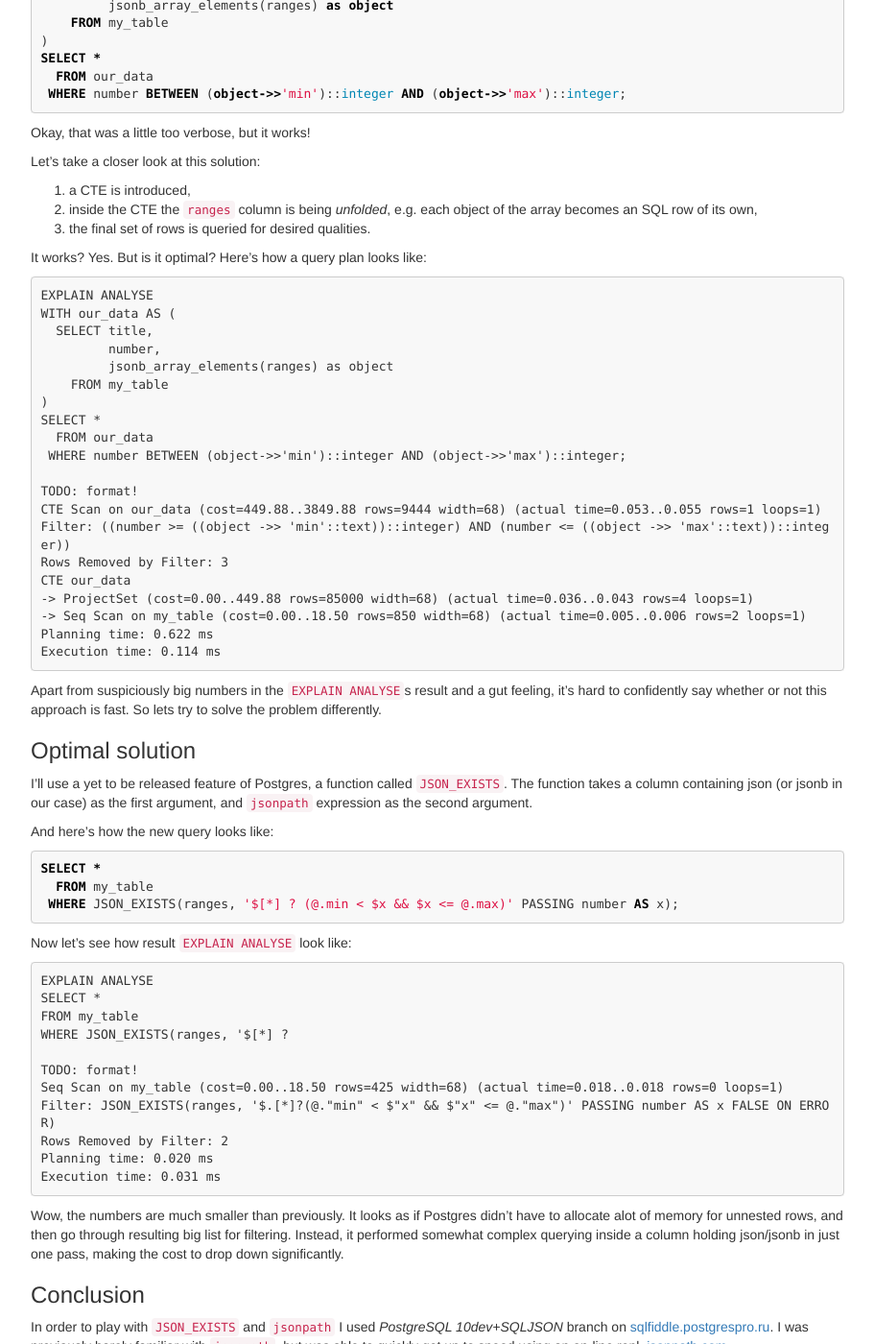
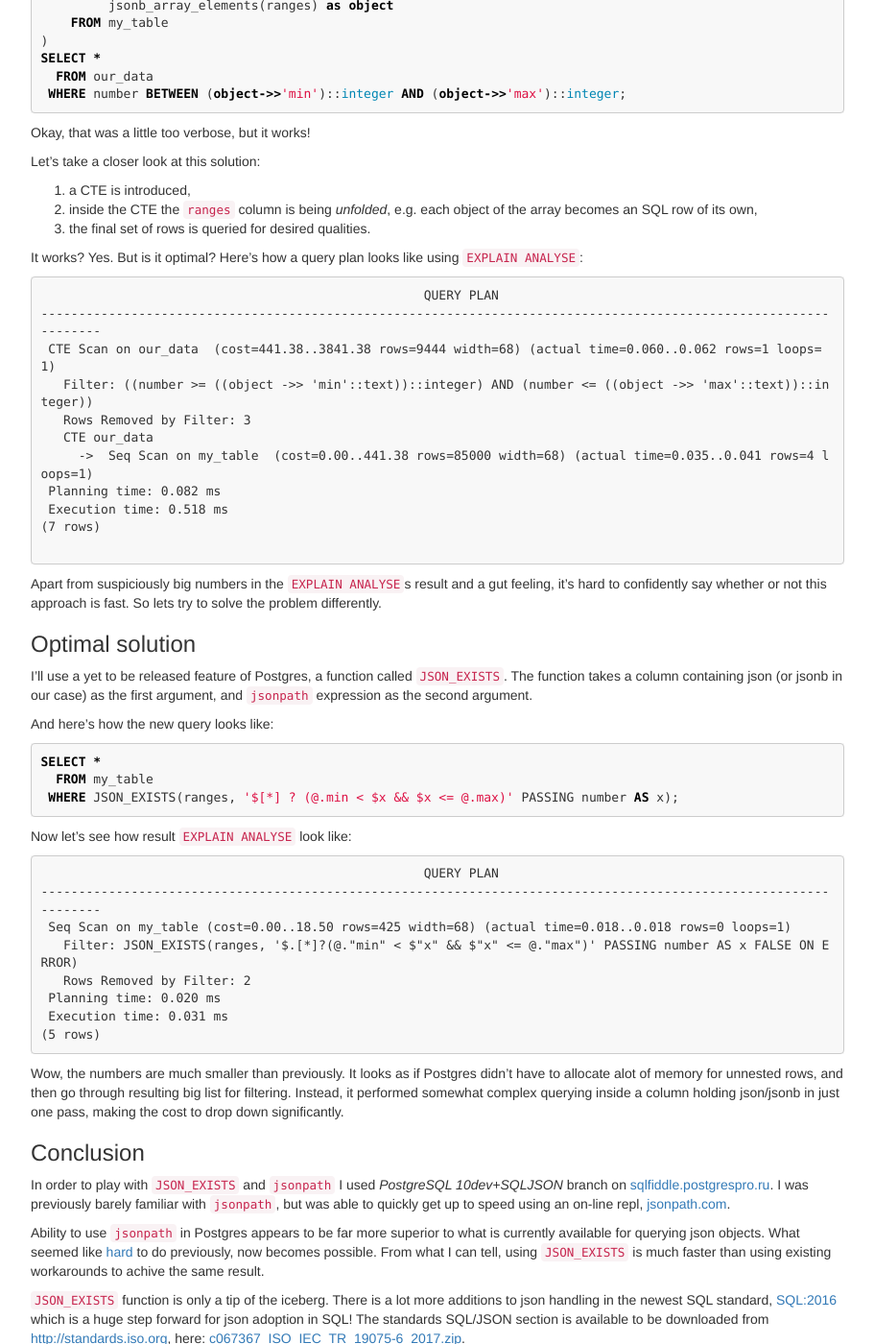
Before and after one commit to gmile/gmile.github.io, a Jekyll site: the page built from _posts/2017-04-17-jsonpath.md, in a window 1280 px wide and 1400 px high, scrolled down 1183 px. Shown: the whole window at 96% size, without its empty margins (38-949 px from the left). Built offline with Jekyll 4.4.1, drawn with Linux system fonts in a browser that asks for light colours.

Commit message:
Formatting

````diff
--- a/_posts/2017-04-17-jsonpath.md
+++ b/_posts/2017-04-17-jsonpath.md
@@ -89,29 +89,20 @@ Let's take a closer look at this solution:
    the array becomes an SQL row of its own,
 3. the final set of rows is queried for desired qualities.
 
-It works? Yes. But is it optimal? Here's how a query plan looks like:
+It works? Yes. But is it optimal? Here's how a query plan looks like using `EXPLAIN ANALYSE`:
 
 ```
-EXPLAIN ANALYSE
-WITH our_data AS (
-  SELECT title,
-         number,
-         jsonb_array_elements(ranges) as object
-    FROM my_table
-)
-SELECT *
-  FROM our_data
- WHERE number BETWEEN (object->>'min')::integer AND (object->>'max')::integer;
+                                                   QUERY PLAN
+-----------------------------------------------------------------------------------------------------------------
+ CTE Scan on our_data  (cost=441.38..3841.38 rows=9444 width=68) (actual time=0.060..0.062 rows=1 loops=1)
+   Filter: ((number >= ((object ->> 'min'::text))::integer) AND (number <= ((object ->> 'max'::text))::integer))
+   Rows Removed by Filter: 3
+   CTE our_data
+     ->  Seq Scan on my_table  (cost=0.00..441.38 rows=85000 width=68) (actual time=0.035..0.041 rows=4 loops=1)
+ Planning time: 0.082 ms
+ Execution time: 0.518 ms
+(7 rows)
 
-TODO: format!
-CTE Scan on our_data (cost=449.88..3849.88 rows=9444 width=68) (actual time=0.053..0.055 rows=1 loops=1)
-Filter: ((number >= ((object ->> 'min'::text))::integer) AND (number <= ((object ->> 'max'::text))::integer))
-Rows Removed by Filter: 3
-CTE our_data
--> ProjectSet (cost=0.00..449.88 rows=85000 width=68) (actual time=0.036..0.043 rows=4 loops=1)
--> Seq Scan on my_table (cost=0.00..18.50 rows=850 width=68) (actual time=0.005..0.006 rows=2 loops=1)
-Planning time: 0.622 ms
-Execution time: 0.114 ms
 ```
 
 Apart from suspiciously big numbers in the `EXPLAIN ANALYSE`s result and a gut feeling, it's hard to
@@ -136,17 +127,14 @@ SELECT *
 Now let's see how result `EXPLAIN ANALYSE` look like:
 
 ```
-EXPLAIN ANALYSE
-SELECT *
-FROM my_table
-WHERE JSON_EXISTS(ranges, '$[*] ?
-
-TODO: format!
-Seq Scan on my_table (cost=0.00..18.50 rows=425 width=68) (actual time=0.018..0.018 rows=0 loops=1)
-Filter: JSON_EXISTS(ranges, '$.[*]?(@."min" < $"x" && $"x" <= @."max")' PASSING number AS x FALSE ON ERROR)
-Rows Removed by Filter: 2
-Planning time: 0.020 ms
-Execution time: 0.031 ms
+                                                   QUERY PLAN
+-----------------------------------------------------------------------------------------------------------------
+ Seq Scan on my_table (cost=0.00..18.50 rows=425 width=68) (actual time=0.018..0.018 rows=0 loops=1)
+   Filter: JSON_EXISTS(ranges, '$.[*]?(@."min" < $"x" && $"x" <= @."max")' PASSING number AS x FALSE ON ERROR)
+   Rows Removed by Filter: 2
+ Planning time: 0.020 ms
+ Execution time: 0.031 ms
+(5 rows)
 ```
 
 Wow, the numbers are much smaller than previously. It looks as if Postgres didn't
````
